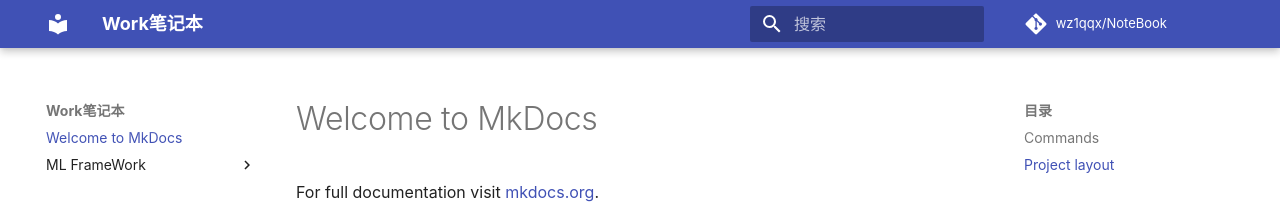
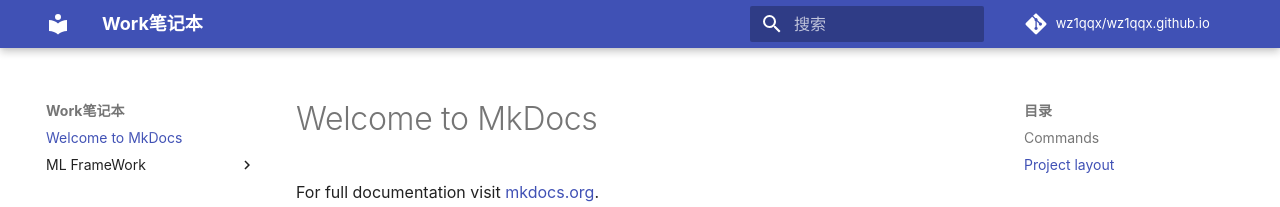
Before and after one commit to wz1qqx/wz1qqx.github.io, an MkDocs documentation site: the page built from docs/index.md, in a window 1280 px wide. Shown: the top 207 px of the page. Built offline with MkDocs 1.6.1 and Material for MkDocs 9.7.7, drawn with Linux system fonts in a browser that asks for light colours; comment, search, counter and statistics services are not loaded.

Commit message:
adjust site setting

```diff
--- a/mkdocs.yml
+++ b/mkdocs.yml
@@ -1,6 +1,6 @@
 site_name: Work笔记本
-repo_name: wz1qqx/NoteBook
-repo_url: https://github.com/wz1qqx/NoteBook/
+repo_name: wz1qqx/wz1qqx.github.io
+repo_url: https://github.com/wz1qqx/wz1qqx.github.io/
 
 theme:
   name: 'material'
```
